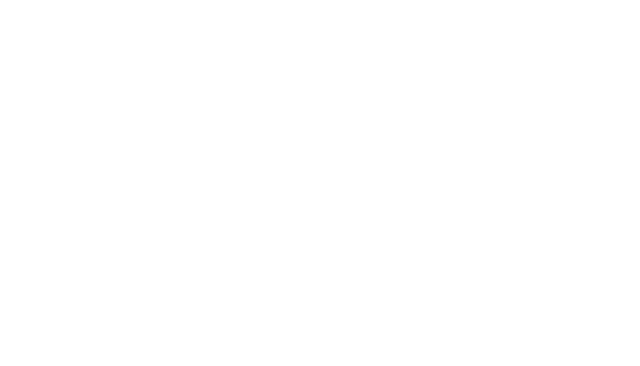
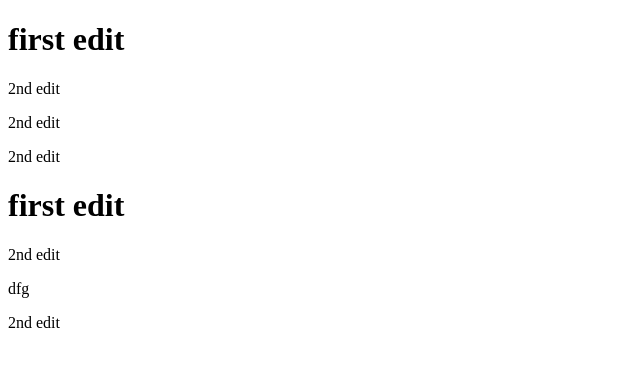
Before and after one commit to Erfanhosseini98/test1, a plain HTML site: page index.html in a window 1280 px wide. Shown: the whole page, without its empty margins (0-640 px from the left). Drawn offline with Linux system fonts and the light colour scheme.

Commit message:
32ns commit

```diff
--- a/index.html
+++ b/index.html
@@ -7,6 +7,13 @@
     <title>Document</title>
   </head>
   <body>
-    <h1></h1>
+    <h1>first edit</h1>
+    <p>2nd edit</p>
+    <p>2nd edit</p>
+    <p>2nd edit</p>
+    <h1>first edit</h1>
+    <p>2nd edit</p>
+    dfg
+    <p>2nd edit</p>
   </body>
 </html>
```
